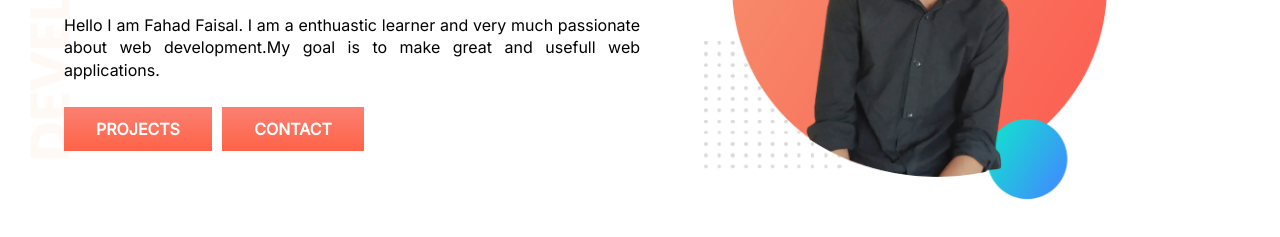
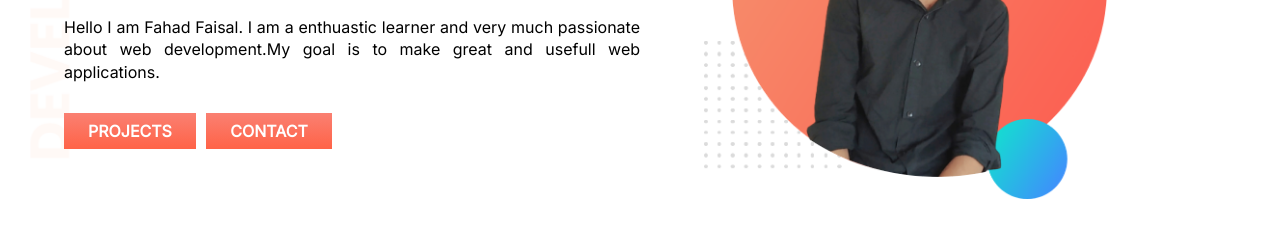
Before and after one commit to Fahad-Faisaal/developer-portfolio-practice, a plain HTML site: page index.html in a window 1280 px wide. Shown: the part 201-438 px from the top of the page. Drawn offline with Linux system fonts and the light colour scheme.

Commit message:
buttons customized

```diff
--- a/index.html
+++ b/index.html
@@ -17,8 +17,8 @@
       <h3>Front End Developer</h3>
       <p>Hello I am Fahad Faisal. I am a enthuastic learner and very much passionate about web development.My goal is to make great and usefull web applications.
       </p>
-      <a href="#" class="btn">PROJECTS</a>
-      <a href="#" class="btn">CONTACT</a>
+      <a href="#projects" class="btn">PROJECTS</a>
+      <a href="#contacts" class="btn">CONTACT</a>
     </div>
     <div class="half-width">
       <img src="./images/img-header.png" alt="profile-img">
--- a/style.css
+++ b/style.css
@@ -42,7 +42,13 @@ header img {
   background-image: linear-gradient(salmon,tomato);
   color: #fff;
   font-weight: bold;
+  padding: 8px 24px;
+  margin-right: 6px;
+  margin-top: 14px;
+  border: none;
+  transition: .17s;
+}
+
+.btn:hover {
   padding: 12px 32px;
-  margin-right: 6px;
-  margin-top: 10px;
 }
```
